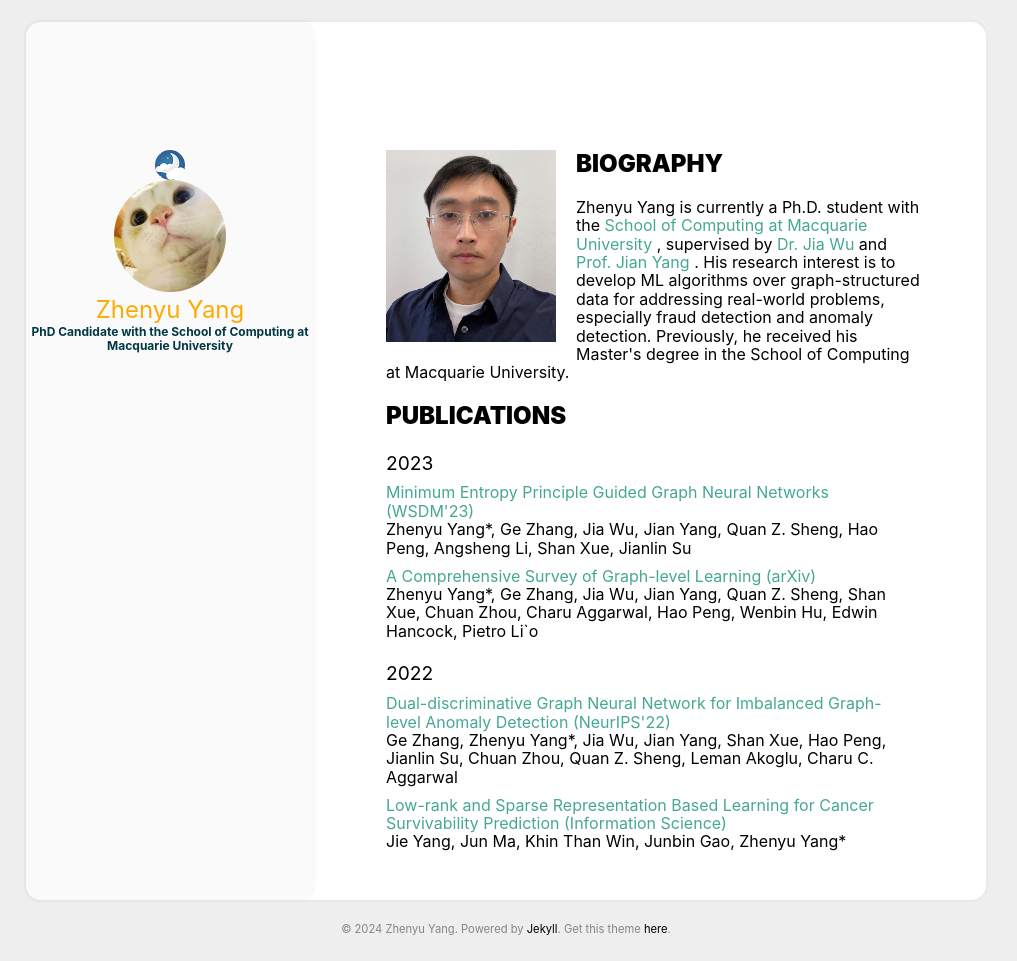
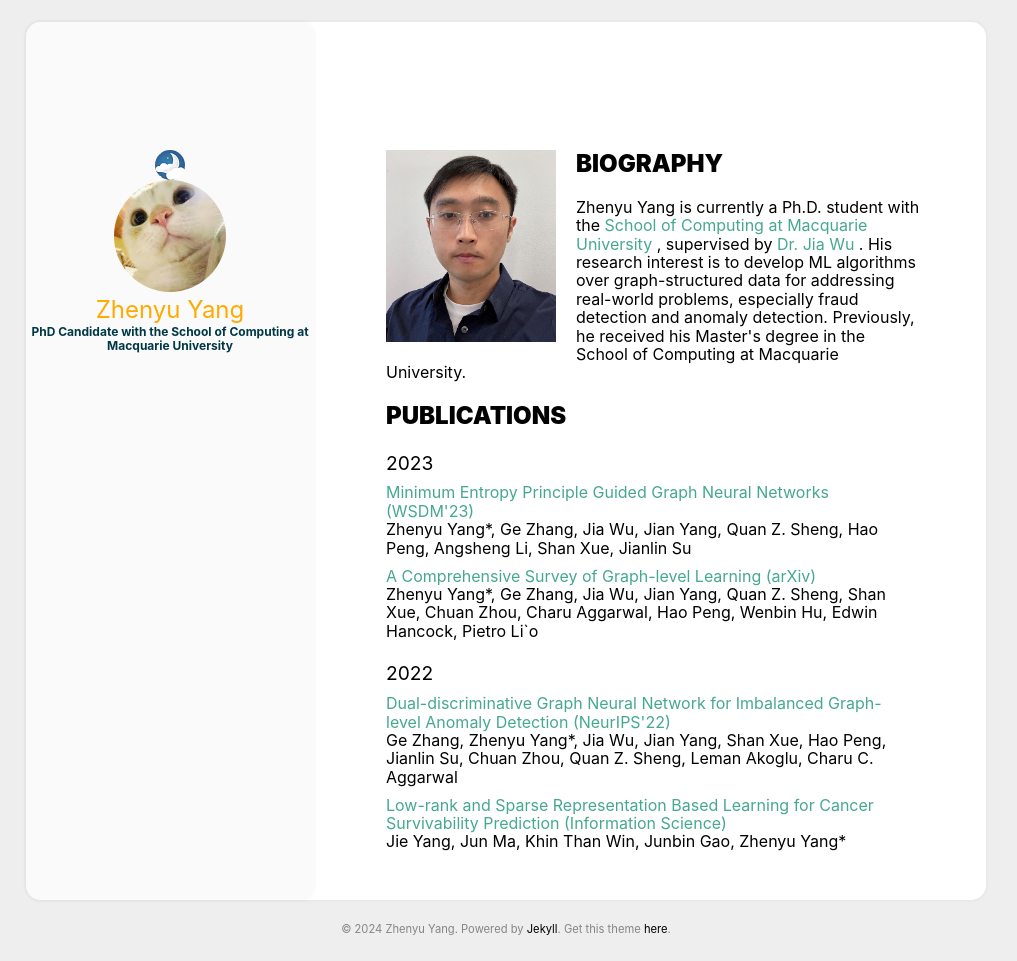
Before and after one commit to ZhenyuYangMQ/ZhenyuYangMQ.github.io, a Jekyll site: the page built from index.html, in a window 1280 px wide. Shown: the whole page, without its empty margins (134-1151 px from the left). Built offline with Jekyll 4.4.1, drawn with Linux system fonts in a browser that asks for light colours.

Commit message:
Update archive.html

```diff
--- a/_includes/archive.html
+++ b/_includes/archive.html
@@ -31,7 +31,7 @@
   <div>
   <h2><b>BIOGRAPHY</b></h2>
     <div  style="width:535px">
-    Zhenyu Yang is currently a Ph.D. student with the <a href='https://www.mq.edu.au/faculty-of-science-and-engineering/departments-and-schools/school-of-computing'> School of Computing at Macquarie University </a>, supervised by <a href='http://web.science.mq.edu.au/~jiawu/'> Dr. Jia Wu </a> and <a href='http://web.science.mq.edu.au/~jian/'> Prof. Jian Yang </a>. His research interest is to develop ML algorithms over graph-structured data for addressing real-world problems, especially fraud detection and anomaly detection. Previously, he received his Master's degree in the School of Computing at Macquarie University.
+    Zhenyu Yang is currently a Ph.D. student with the <a href='https://www.mq.edu.au/faculty-of-science-and-engineering/departments-and-schools/school-of-computing'> School of Computing at Macquarie University </a>, supervised by <a href='http://web.science.mq.edu.au/~jiawu/'> Dr. Jia Wu </a> </a>. His research interest is to develop ML algorithms over graph-structured data for addressing real-world problems, especially fraud detection and anomaly detection. Previously, he received his Master's degree in the School of Computing at Macquarie University.
     </div>
   </div>
   <div class="archive_title">
```
